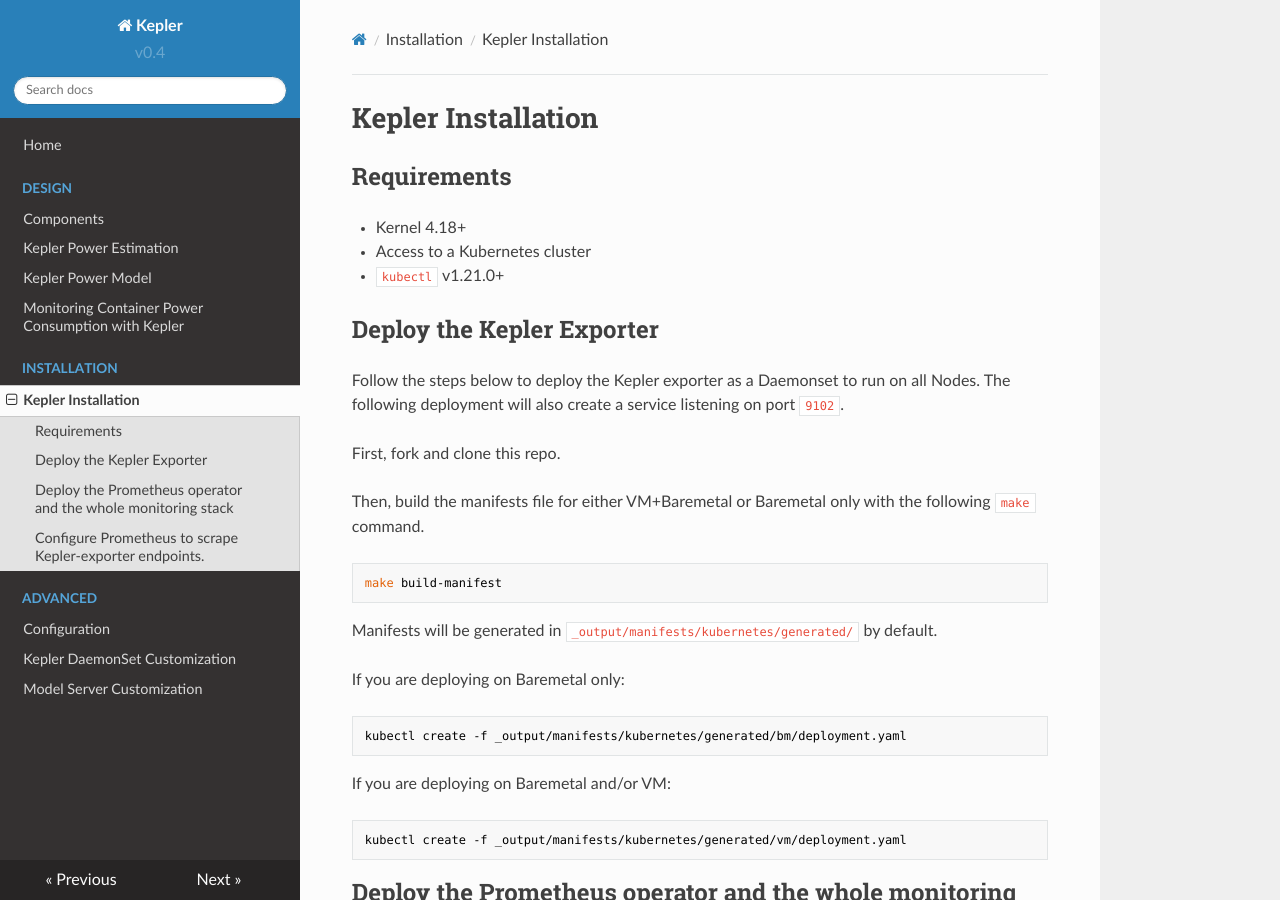
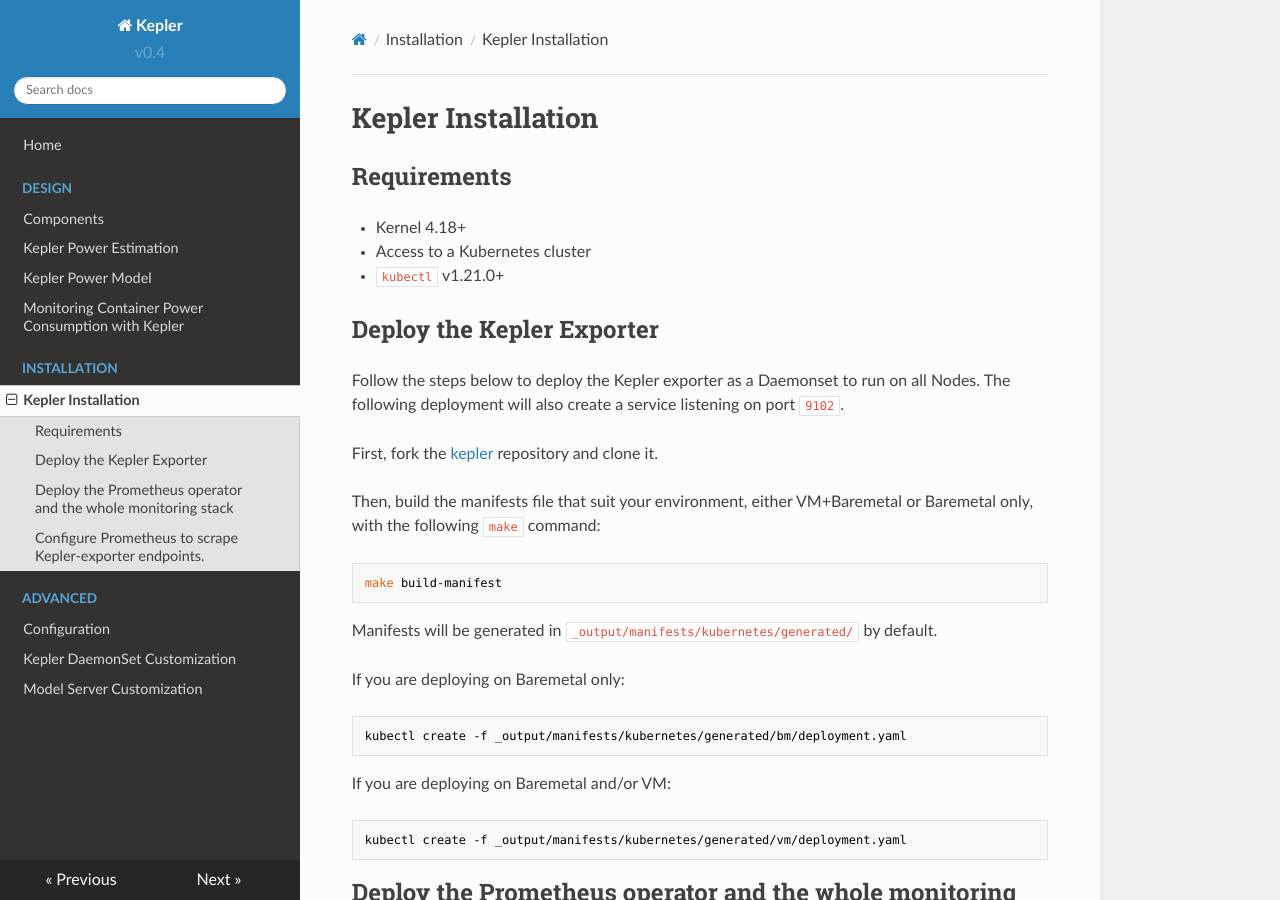
Before and after one commit to sustainable-computing-io/kepler-doc, an MkDocs documentation site: the page built from docs/installation/kepler.md, in a window 1280 px wide and 900 px high. Built offline with MkDocs 1.6.1, drawn with Linux system fonts in a browser that asks for light colours; nearby versions of some CDN libraries.

Commit message:
Add CNAME and kepler repo link

````diff
--- a/docs/installation/kepler.md
+++ b/docs/installation/kepler.md
@@ -7,9 +7,9 @@
 ## Deploy the Kepler Exporter
 Follow the steps below to deploy the Kepler exporter as a Daemonset to run on all Nodes. The following deployment will also create a service listening on port `9102`.
 
-First, fork and clone this repo.
+First, fork the [kepler](https://github.com/sustainable-computing-io/kepler) repository and clone it.
 
-Then, build the manifests file for either VM+Baremetal or Baremetal only with the following `make` command.
+Then, build the manifests file that suit your environment, either VM+Baremetal or Baremetal only, with the following `make` command:
 
 ```
 make build-manifest
````
Also changed, not shown: 1 other file.
